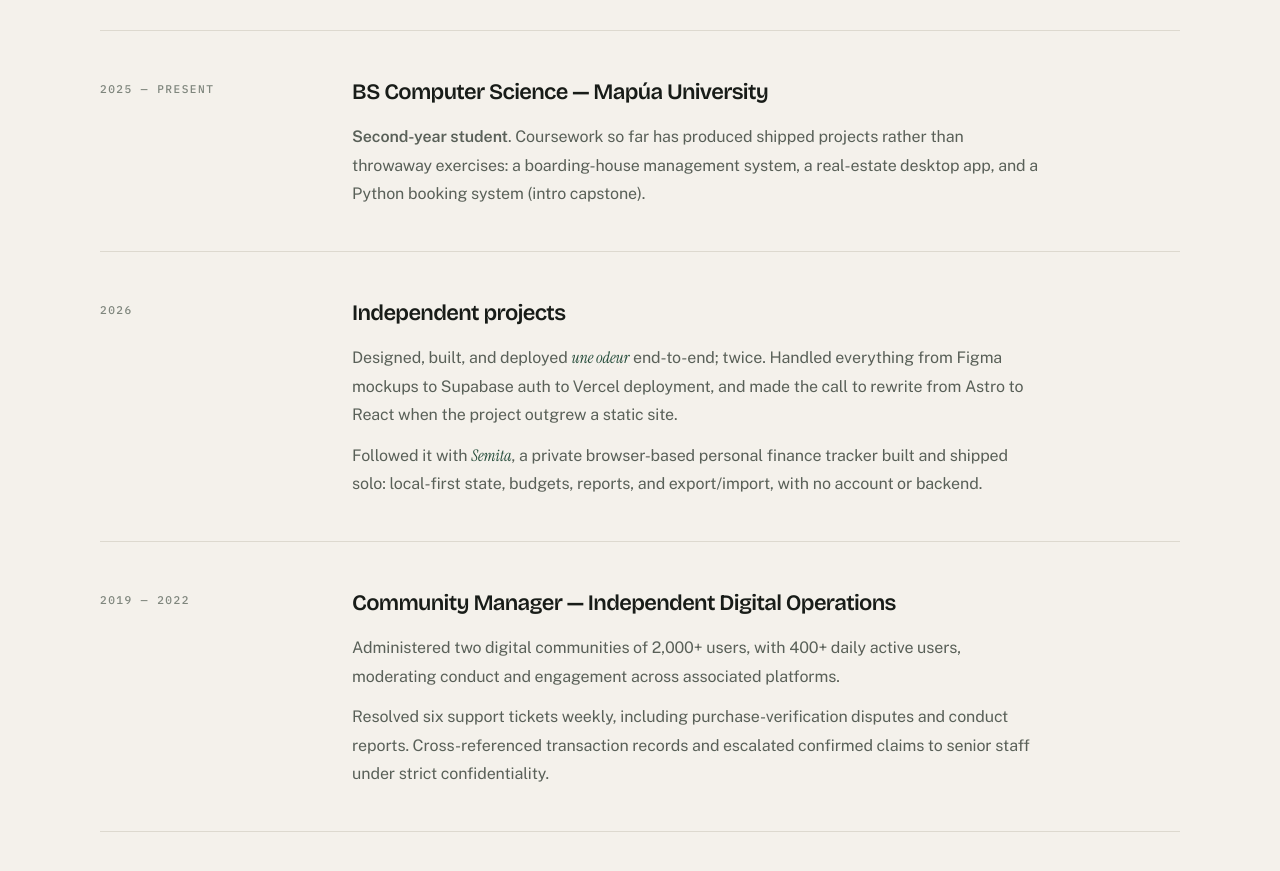
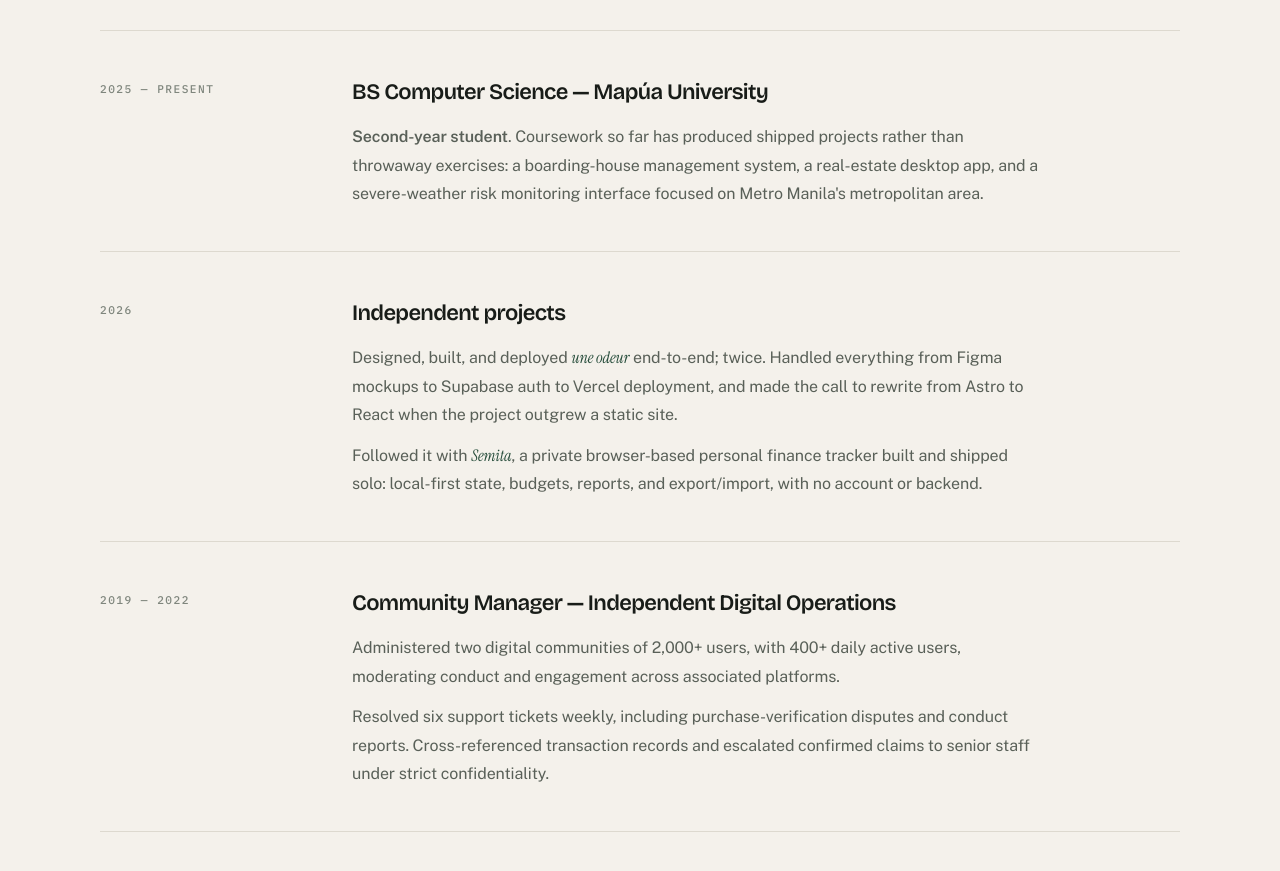
Before and after one commit to wetzuu/SaveTheWorld, a website: page index.html in a window 1280 px wide. Shown: the part 5320-6191 px from the top of the page. Drawn offline with nearby package versions, Linux system fonts and the light colour scheme.

Commit message:
Change project details

```diff
--- a/index.html
+++ b/index.html
@@ -371,8 +371,7 @@
               <p>
                 <bold>Second-year student</bold>. Coursework so far has produced shipped projects
                 rather than throwaway exercises: a boarding-house management system,
-                a real-estate desktop app, and a Python booking
-                system (intro capstone).
+                a real-estate desktop app, and a severe-weather risk monitoring interface focused on Metro Manila's metropolitan area.
               </p>
             </div>
           </li>
```
